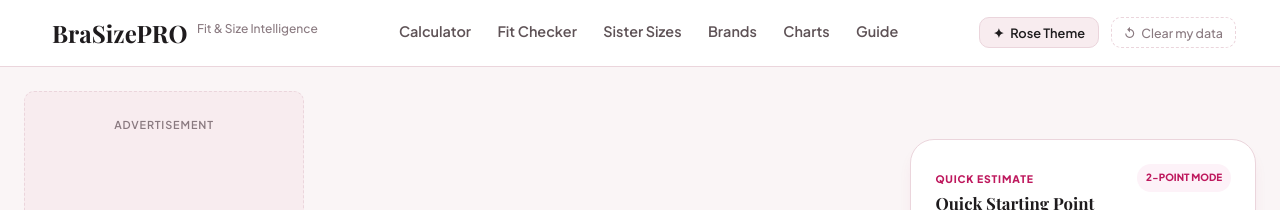
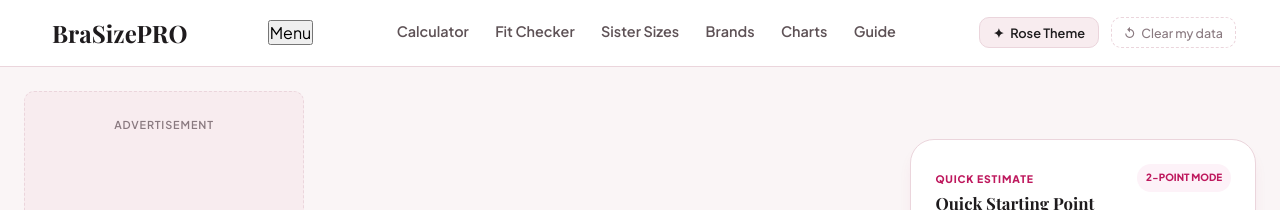
Before and after one commit to sharpedge74-cmyk/Bra-Size-Pro, a Jekyll site: the page built from index.html, in a window 1280 px wide. Shown: the top 210 px of the page. Built offline with Jekyll 4.4.1, drawn with Linux system fonts in a browser that asks for light colours; some web fonts are replaced.

Commit message:
Remove header tagline and add mobile navigation toggle

```diff
--- a/_includes/components/header.html
+++ b/_includes/components/header.html
@@ -9,10 +9,14 @@
         </svg>
         <span class="brand-name">BraSizePRO</span>
       </a>
-      <span class="brand-tagline">Fit & Size Intelligence</span>
     </div>
 
-    <nav class="site-nav" aria-label="Main Navigation">
+    <button class="mobile-nav-toggle" id="mobile-nav-toggle" type="button" aria-expanded="false" aria-controls="site-navigation">
+      <span class="mobile-nav-icon" aria-hidden="true"><span></span><span></span><span></span></span>
+      <span class="sr-only">Menu</span>
+    </button>
+
+    <nav class="site-nav" id="site-navigation" aria-label="Main Navigation">
       <a href="/bra-size-calculator" class="nav-item">Calculator</a>
       <a href="/bra-fit-checker" class="nav-item">Fit Checker</a>
       <a href="/sister-size-calculator" class="nav-item">Sister Sizes</a>
```
